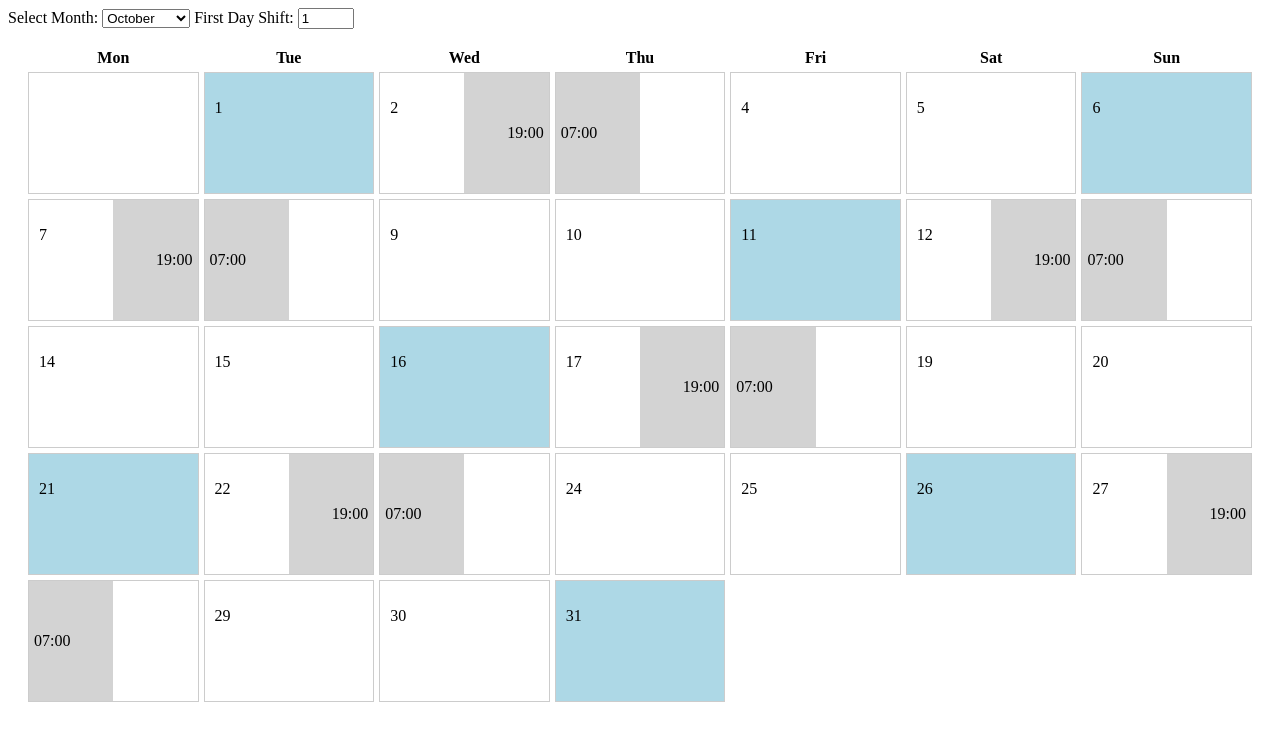
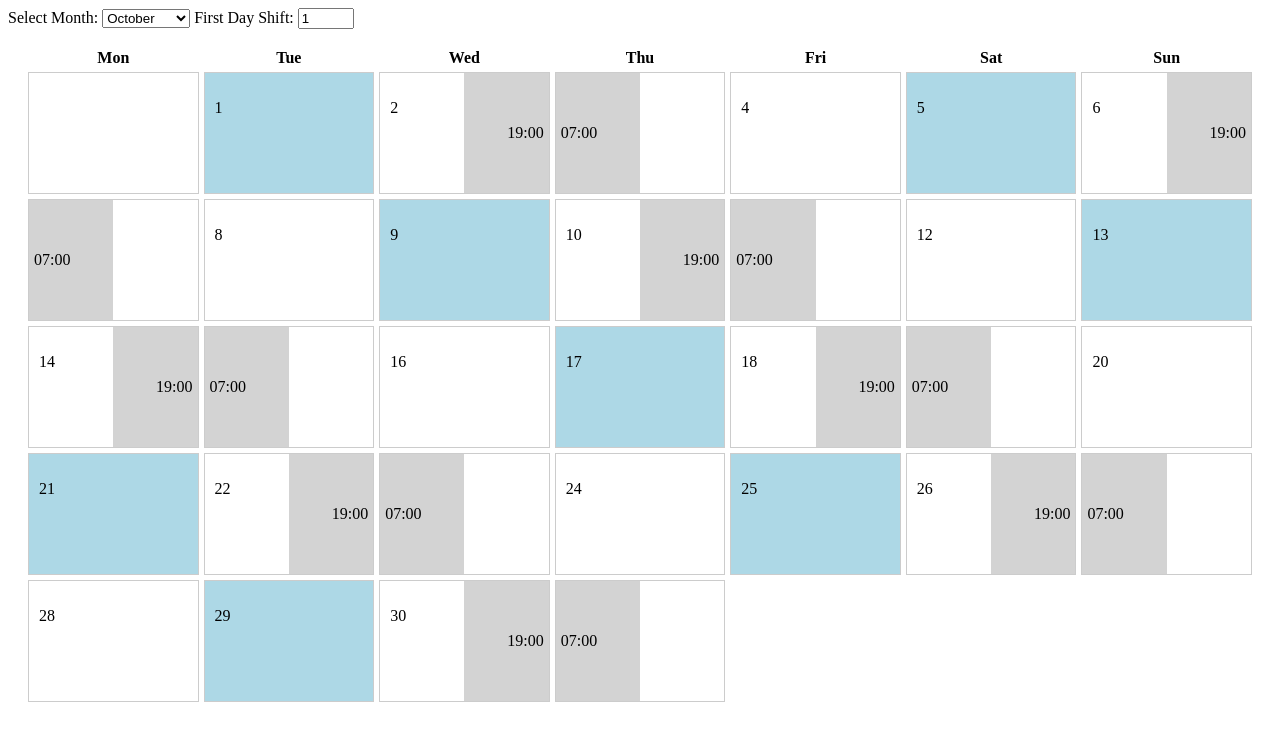
Before and after one commit to cosmologus/work-schedule, a SvelteKit app: page / in a window 1280 px wide. Shown: the top 740 px of the page. Built offline with nearby package versions, Linux system fonts and the light colour scheme.

Commit message:
working calendar

```diff
--- a/src/routes/+page.svelte
+++ b/src/routes/+page.svelte
@@ -42,7 +42,7 @@
   function generateCalendar(month: number, year: number): ShiftDay[] {
     const totalDays = daysInMonth(month, year);
     const calendarDays: ShiftDay[] = [];
-    let patternDay = firstDayShift; // Start the pattern from the selected first day shift
+    let currentDate = 1; // Start from the first day of the month
     let isPatternActive = false; // Activate the pattern once we reach the firstDayShift
 
     // Add empty cells before the first day to align the first day with the correct weekday
@@ -55,56 +55,50 @@
     }
 
     // Generate the calendar for the days of the month
-    for (let currentDate = 1; currentDate <= totalDays; currentDate++) {
+    while (currentDate <= totalDays) {
       // Activate the shift pattern once we hit the selected firstDayShift
-      if (currentDate === firstDayShift) {
+      if (currentDate >= firstDayShift) {
         isPatternActive = true;
       }
 
-      // Only apply shift patterns starting from the selected first shift day
       if (isPatternActive) {
         // Day Shift (07:00 - 19:00)
-        calendarDays.push({
-          date: new Date(year, month, currentDate),
-          shift: dayShift,
-          type: 'day',
-        });
+        if (currentDate <= totalDays) {
+          calendarDays.push({
+            date: new Date(year, month, currentDate),
+            shift: dayShift,
+            type: 'day',
+          });
+          currentDate++;
+        }
 
-        // Night Shift starts at 19:00 (on the same day)
-        currentDate++;
+        // Rest for 24 hours (but night shift starts at 19:00 on the rest day)
         if (currentDate <= totalDays) {
           calendarDays.push({
             date: new Date(year, month, currentDate),
             shift: nightShift,
-            type: 'night-start',
+            type: 'night-start', // Night shift starts at 19:00
           });
+          currentDate++;
         }
 
         // Night Shift ends at 07:00 on the next day
-        currentDate++;
         if (currentDate <= totalDays) {
           calendarDays.push({
             date: new Date(year, month, currentDate),
             shift: nightShift,
-            type: 'night-end',
+            type: 'night-end', // Night shift ends at 07:00
           });
+          currentDate++; // Move to the next day after the night shift
         }
 
-        // Rest for exactly 48 hours after the night shift
-        currentDate++;
+        // Rest for exactly 24 hours before the next day shift
         if (currentDate <= totalDays) {
           calendarDays.push({
             date: new Date(year, month, currentDate),
             type: 'rest',
           });
-        }
-
-        currentDate++;
-        if (currentDate <= totalDays) {
-          calendarDays.push({
-            date: new Date(year, month, currentDate),
-            type: 'rest',
-          });
+          currentDate++; // Rest for one day
         }
       } else {
         // For days before the first shift day, just render them as normal days without shifts
@@ -112,6 +106,7 @@
           date: new Date(year, month, currentDate),
           type: 'rest',
         });
+        currentDate++;
       }
     }
 
```
